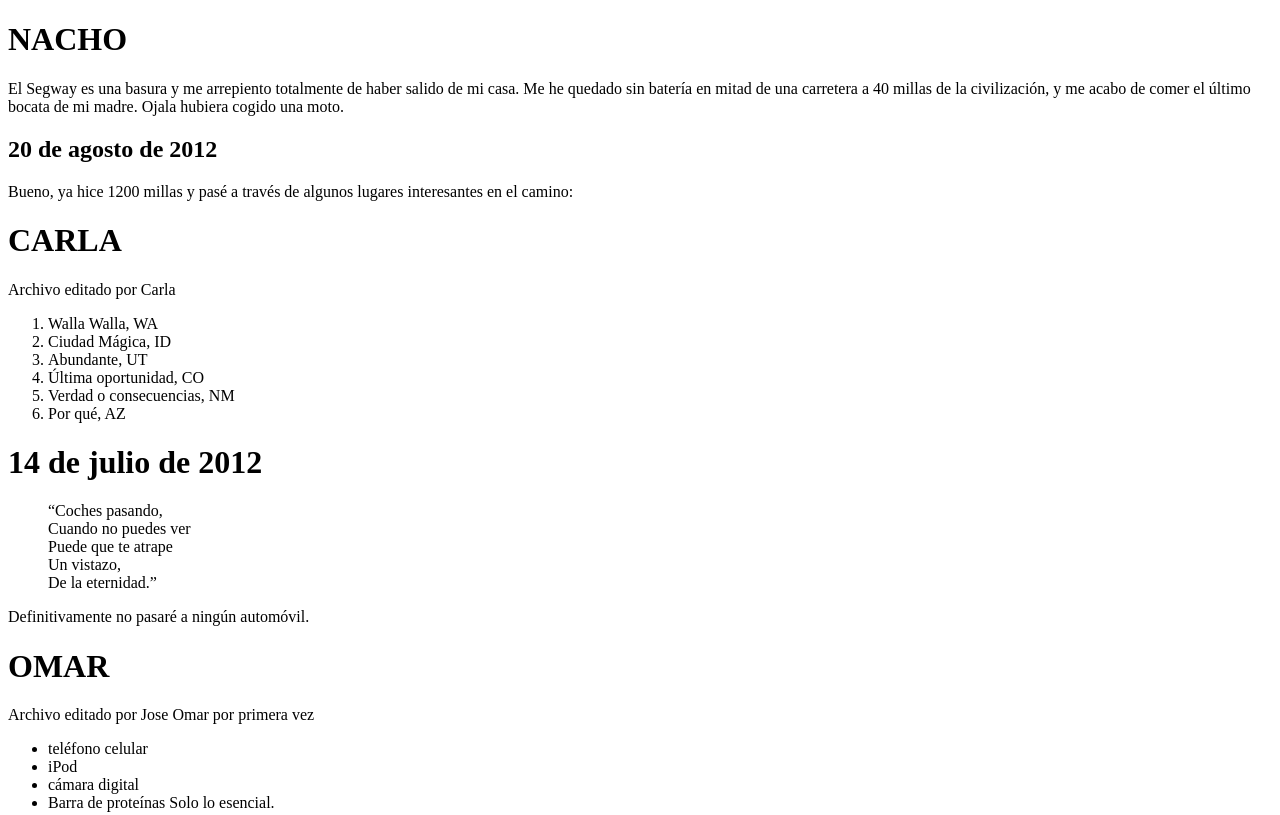
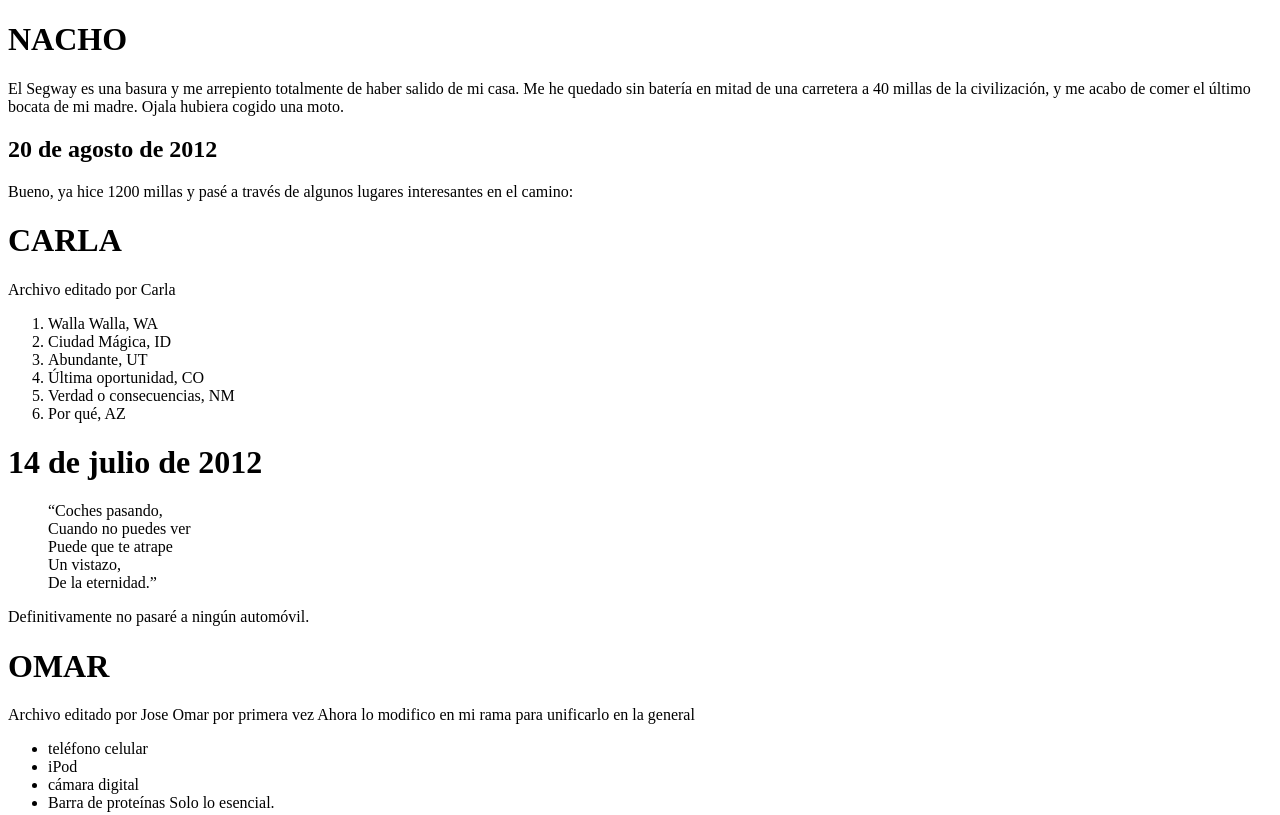
Before and after one commit to joseomar05/Proyecto2_GIT_GITHUB, a plain HTML site: page Index.html in a window 1280 px wide. Shown: the top 815 px of the page. Drawn offline with Linux system fonts and the light colour scheme.

Commit message:
tercer commit Omar

```diff
--- a/Index.html
+++ b/Index.html
@@ -49,7 +49,7 @@
     <h1>OMAR</h1>
     <p>
     Archivo editado por Jose Omar por primera vez
-
+    Ahora lo modifico en mi rama para unificarlo en la general
     </p>
     <ul>
         <li>teléfono celular</li>
```
